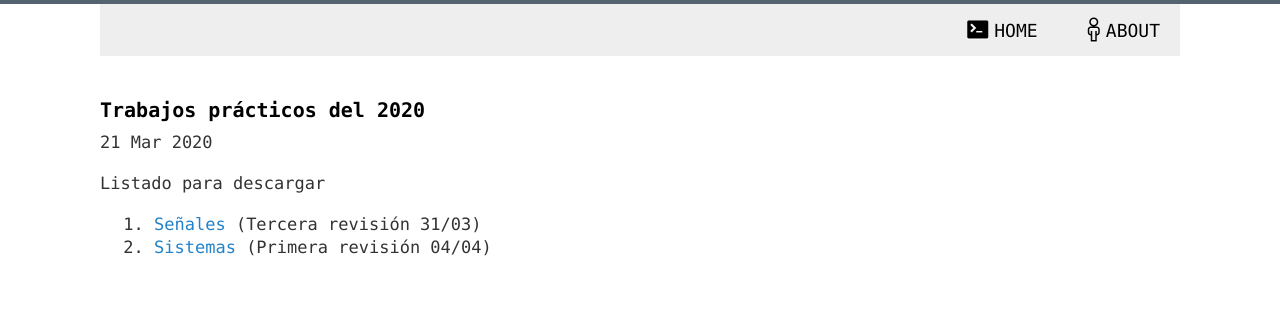
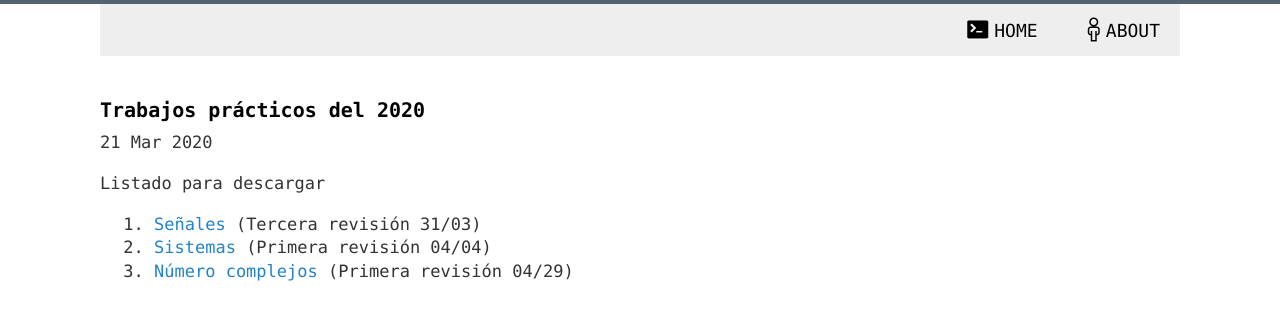
Before and after one commit to 1nv1/UTN-FRN-ASS, a Jekyll site: the page built from _posts/2020-03-21-TPs2020.markdown, in a window 1280 px wide. Shown: the top 320 px of the page. Built offline with Jekyll 4.4.1, drawn with Linux system fonts in a browser that asks for light colours; comment, search, counter and statistics services are not loaded.

Commit message:
Added tp 03 (complex numbers)

```diff
--- a/_posts/2020-03-21-TPs2020.markdown
+++ b/_posts/2020-03-21-TPs2020.markdown
@@ -11,3 +11,4 @@ Listado para descargar
 
 1. <a href="https://drive.google.com/open?id=1iX6nv0sYBAlPWupAtx7HZ2crc3HXfA9G" target="_blank">Señales</a> (Tercera revisión 31/03)
 2. <a href="https://drive.google.com/open?id=1YpSHEPfzDdSc17LyqBRdGKclPM1auGuy" target="_blank">Sistemas</a> (Primera revisión 04/04)
+3. <a href="https://drive.google.com/open?id=1abYMDH71a96PF5eTRay1y66fQuEM8Jex" target="_blank">Número complejos</a> (Primera revisión 04/29)
```
